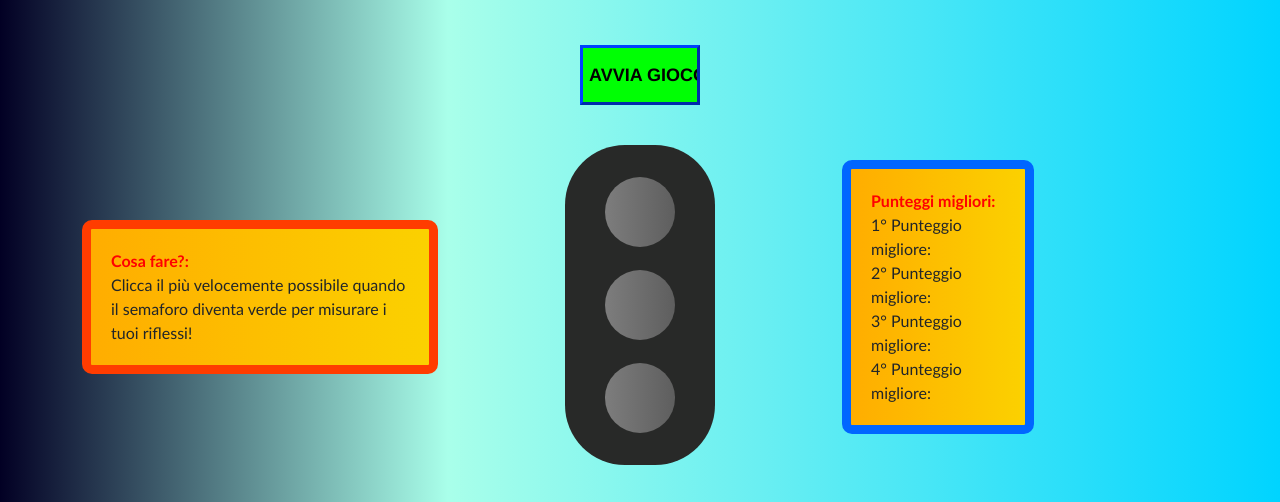
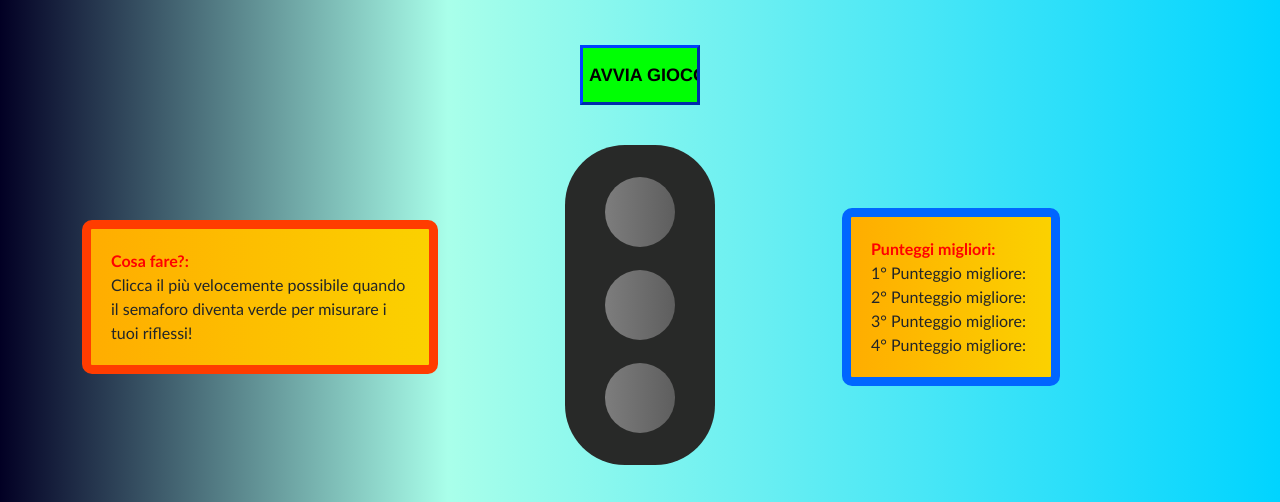
Before and after one commit to FrancescoScanni/Semaforo, a plain HTML site: page index.html in a window 1280 px wide. Shown: the part 113-615 px from the top of the page. Drawn offline with nearby package versions, Linux system fonts and the light colour scheme; files whose address does not match are found by name.

Commit message:
Semaforo (v1.6 Punteggi css)

```diff
--- a/static/css/paragrafo.css
+++ b/static/css/paragrafo.css
@@ -16,7 +16,7 @@
     border: solid 9px;
     border-radius: 10px;
     border-color: rgb(0, 102, 255);
-    width: 15vw;
+    width: 17vw;
     background: rgb(255,173,0);
     background: linear-gradient(90deg, rgba(255,173,0,1) 0%, rgba(251,209,0,1) 100%);
     padding: 20px;
```
